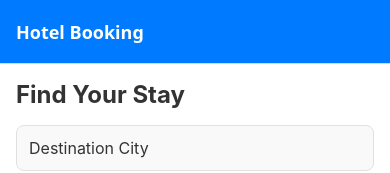
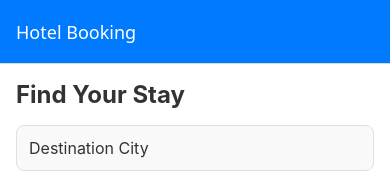
Before and after one commit to Nadil-Dulran/HotelBooking, a React Native app: screen / in a window 390 px wide. Shown: the top 173 px of the page. Built offline with nearby package versions, Linux system fonts and the light colour scheme.

Commit message:
Update App with pages navigation methods

```diff
--- a/App.js
+++ b/App.js
@@ -1,18 +1,58 @@
-import React from 'react';
+import React, { useEffect, useState } from 'react';
 import { NavigationContainer } from '@react-navigation/native';
+import { createNativeStackNavigator } from '@react-navigation/native-stack';
 import { SafeAreaProvider } from 'react-native-safe-area-context';
-import AppNavigator from './src/navigation/AppNavigator';
+
+import SplashScreen from './src/splash/SplashScreen';
+import SearchScreen from './src/screens/SearchScreen';
+import BookingDetailScreen from './src/screens/BookingDetailScreen';
+
+const Stack = createNativeStackNavigator();
 
 const App = () => {
+  const [showSplash, setShowSplash] = useState(true);
+
+  useEffect(() => {
+    const timer = setTimeout(() => {
+      setShowSplash(false);
+    }, 2000);
+
+    return () => clearTimeout(timer);
+  }, []);
+
   return (
     <SafeAreaProvider>
       <NavigationContainer>
-                <AppNavigator />
+        <Stack.Navigator
+          screenOptions={{
+            headerStyle: { backgroundColor: '#007AFF' },
+            headerTintColor: '#fff',
+          }}
+        >
+          {showSplash ? (
+            <Stack.Screen
+              name="Splash"
+              component={SplashScreen}
+              options={{ headerShown: false }}
+            />
+          ) : (
+            <>
+              <Stack.Screen
+                name="Search"
+                component={SearchScreen}
+                options={{ title: 'Hotel Booking' }}
+              />
+              <Stack.Screen
+                name="BookingDetails"
+                component={BookingDetailScreen}
+                options={{ title: 'Booking Details' }}
+              />
+            </>
+          )}
+        </Stack.Navigator>
       </NavigationContainer>
     </SafeAreaProvider>
   );
 };
 
-// Learn if one page can load after  another page in app
-
 export default App;
--- a/src/navigation/AppNavigator.js
+++ b/src/navigation/AppNavigator.js
@@ -1,44 +1,44 @@
 
-import React from 'react';
-import { createNativeStackNavigator } from '@react-navigation/native-stack';
-import SearchScreen from '../screens/SearchScreen';
-import BookingDetailScreen from '../screens/BookingDetailScreen';
-import SplashScreen from '../splash/SplashScreen';
+// import React from 'react';
+// import { createNativeStackNavigator } from '@react-navigation/native-stack';
+// import SearchScreen from '../screens/SearchScreen';
+// import BookingDetailScreen from '../screens/BookingDetailScreen';
+// import SplashScreen from '../splash/SplashScreen';
 
-const Stack = createNativeStackNavigator();
+// const Stack = createNativeStackNavigator();
 
-const AppNavigator = () => {
-    return (
+// const AppNavigator = () => {
+//     return (
 
-        <Stack.Navigator
-            initialRouteName="Splash"
-            screenOptions={{
-                headerStyle: {
-                    backgroundColor: '#007AFF',
-                },
-                headerTintColor: '#fff',
-                headerTitleStyle: {
-                    fontWeight: 'bold',
-                },
-            }}
-        >
-            <Stack.Screen
-                name="Splash"
-                component={SplashScreen}
-                options={{ headerShown: false }}
-            />
-            <Stack.Screen
-                name="Search"
-                component={SearchScreen}
-                options={{ title: 'Hotel Booking' }}
-            />
-            <Stack.Screen
-                name="BookingDetails"
-                component={BookingDetailScreen}
-                options={{ title: 'Booking Details' }}
-            />
-        </Stack.Navigator>
-    );
-};
+//         <Stack.Navigator
+//             initialRouteName="Splash"
+//             screenOptions={{
+//                 headerStyle: {
+//                     backgroundColor: '#007AFF',
+//                 },
+//                 headerTintColor: '#fff',
+//                 headerTitleStyle: {
+//                     fontWeight: 'bold',
+//                 },
+//             }}
+//         >
+//             <Stack.Screen
+//                 name="Splash"
+//                 component={SplashScreen}
+//                 options={{ headerShown: false }}
+//             />
+//             <Stack.Screen
+//                 name="Search"
+//                 component={SearchScreen}
+//                 options={{ title: 'Hotel Booking' }}
+//             />
+//             <Stack.Screen
+//                 name="BookingDetails"
+//                 component={BookingDetailScreen}
+//                 options={{ title: 'Booking Details' }}
+//             />
+//         </Stack.Navigator>
+//     );
+// };
 
-export default AppNavigator;
+// export default AppNavigator;
```
Lines whose indentation alone changed are shown as unchanged.
